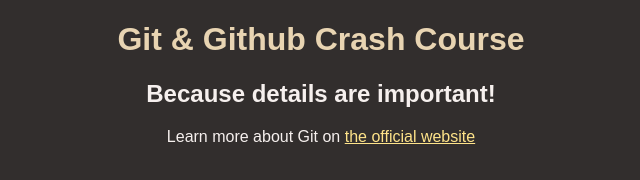
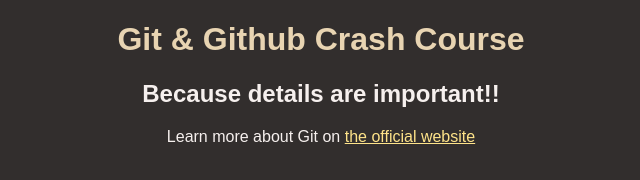
Before and after one commit to ckhomedev/github-action-web, a plain HTML site: page test_html/index.html in a window 1280 px wide. Shown: the full height of the page, 319-959 px from the left. Drawn offline with Linux system fonts and the light colour scheme.

Commit message:
update title

```diff
--- a/test_html/index.html
+++ b/test_html/index.html
@@ -9,7 +9,7 @@
   </head>
   <body>
     <h1>Git & Github Crash Course</h1>
-    <h2>Because details are important!</h2>
+    <h2>Because details are important!!</h2>
     <p>Learn more about Git on <a href="https://git-scm.com/book/en/v2">the official website</a></p>
   </body>
 </html>
```
